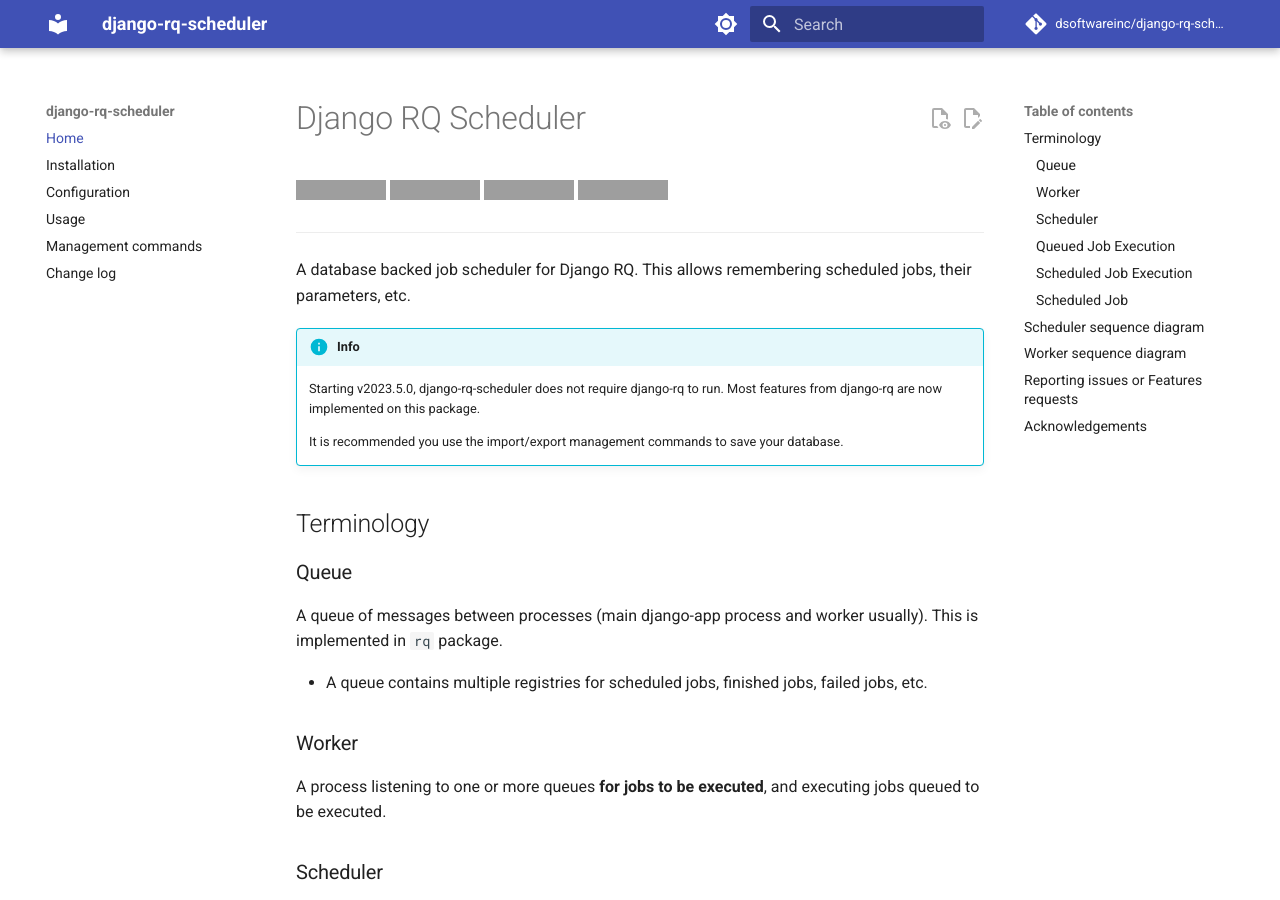
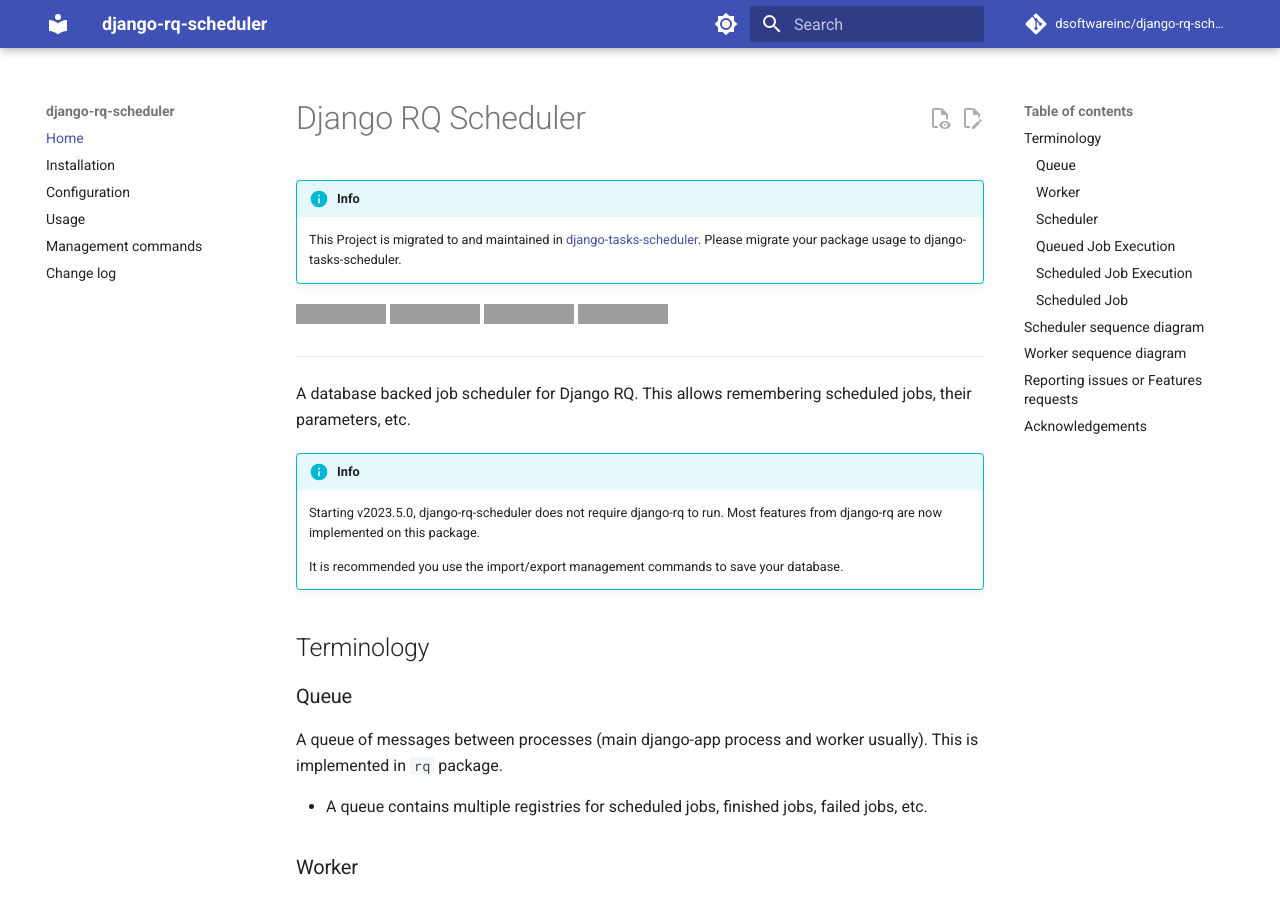
Before and after one commit to dsoftwareinc/django-rq-scheduler, an MkDocs documentation site: the page built from docs/index.md, in a window 1280 px wide and 900 px high. Built offline with MkDocs 1.6.1 and Material for MkDocs 9.7.7, drawn with Linux system fonts in a browser that asks for light colours; comment, search, counter and statistics services are not loaded; grey boxes are pictures that could not be loaded.

Commit message:
Update deprecation

```diff
--- a/docs/index.md
+++ b/docs/index.md
@@ -1,4 +1,9 @@
 # Django RQ Scheduler
+
+!!! Info
+
+    This Project is migrated to and maintained in [django-tasks-scheduler](https://github.com/dsoftwareinc/django-tasks-scheduler).
+    Please migrate your package usage to django-tasks-scheduler.
 
 [![Django CI](https://github.com/dsoftwareinc/django-rq-scheduler/actions/workflows/test.yml/badge.svg)](https://github.com/dsoftwareinc/django-rq-scheduler/actions/workflows/test.yml)
 ![badge](https://img.shields.io/endpoint?url=https://gist.githubusercontent.com/cunla/b756396efb895f0e34558c980f1ca0c7/raw/django-rq-scheduler-4.json)
--- a/docs/requirements.txt
+++ b/docs/requirements.txt
@@ -1,2 +1,2 @@
-mkdocs==1.4.3
-mkdocs-material==9.1.16
+mkdocs==1.5.2
+mkdocs-material==9.2.6
--- a/pyproject.toml
+++ b/pyproject.toml
@@ -7,7 +7,7 @@
 packages = [
     { include = "scheduler" },
 ]
-version = "2023.6.2"
+version = "2023.9.0"
 description = "An async job scheduler for django using redis"
 readme = "README.md"
 keywords = ["redis", "django", "background-jobs", "job-queue", "task-queue", "redis-queue", "scheduled-jobs"]
```
Also changed, not shown: 1 other file.
